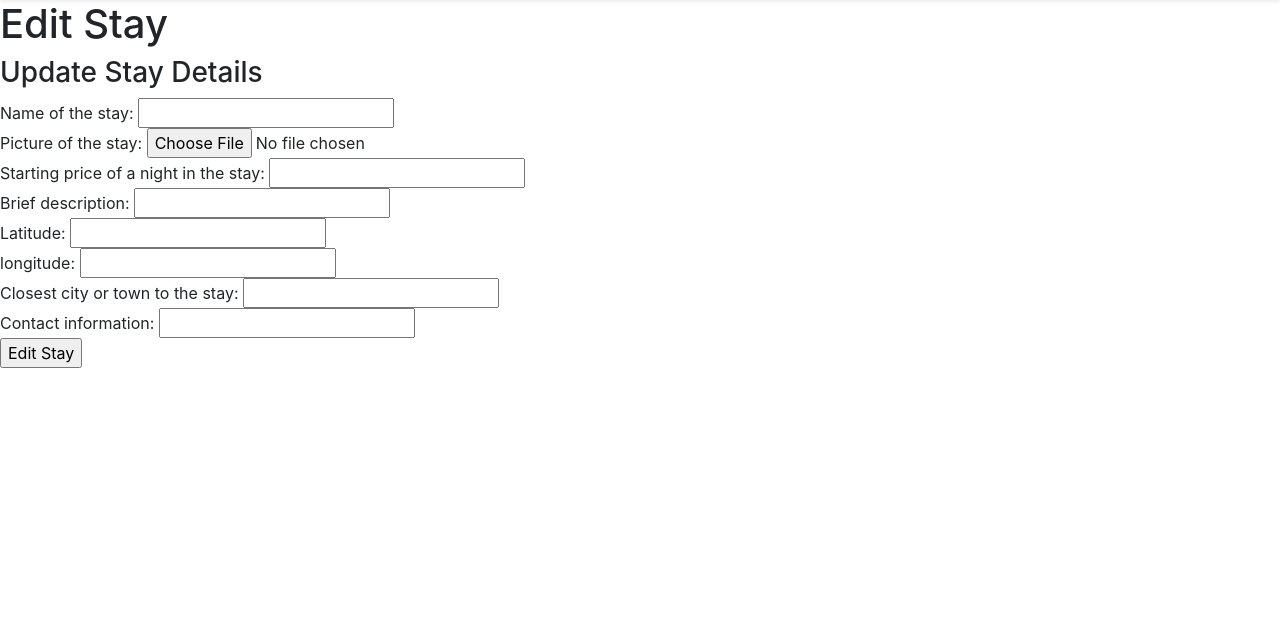
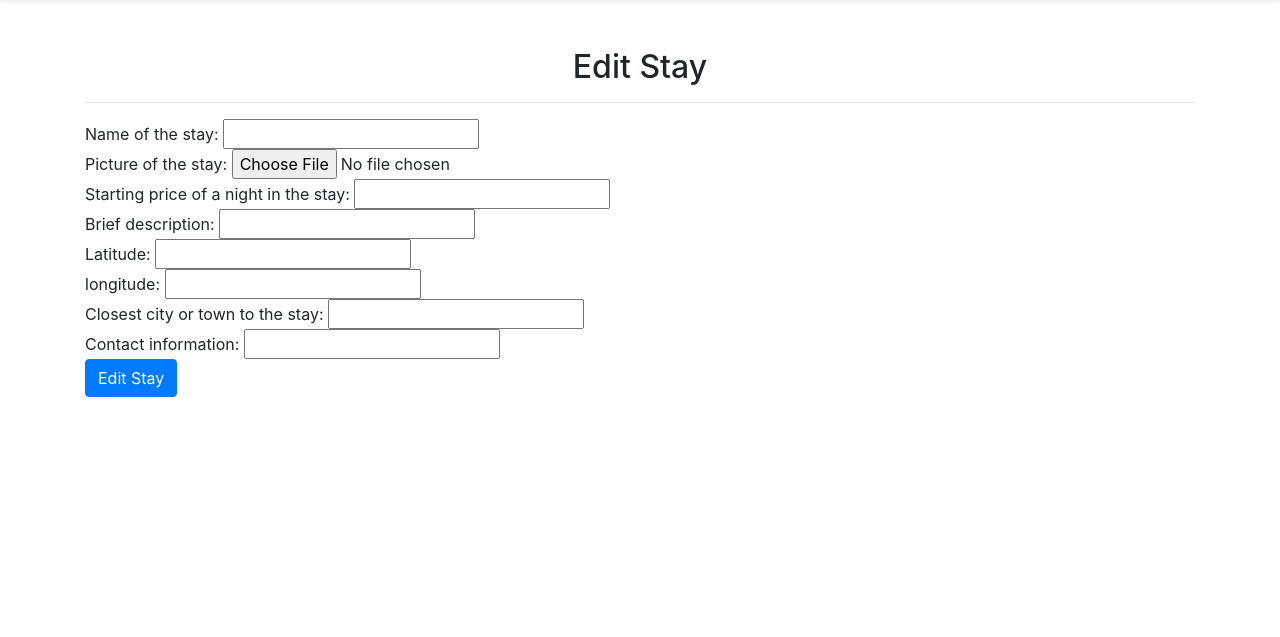
Before and after one commit to 2401566A/mystays_project, a Django app: template templates/mystays/edit_stay.html in a window 1280 px wide. Shown: the part 62-699 px from the top of the page. Run offline with Django 3.2, Linux system fonts and the light colour scheme; the template is opened without the code that fills it: values that come from a table or form of the project are taken from there, others are empty; some libraries are stand-ins or nearby versions.

Commit message:
formatted edit_stay.html

```diff
--- a/templates/mystays/edit_stay.html
+++ b/templates/mystays/edit_stay.html
@@ -1,15 +1,19 @@
 {% extends 'mystays/base.html' %}
 
 {% block title_block %}
-    Edit Stay
+Edit Stay
 {% endblock %}
 
 {% block body_block %}
-    <h1>Edit Stay</h1>
+<div class="container-sm">
+    <div class="page-header col-md-5 p-lg-5 mx-auto">
+        <h2 class="text-center">Edit Stay</h2>
+    </div>
+    <hr>
 
     <div>
-        <h3>Update Stay Details</h3>
-        <form id="stay_form" method="post" action="{% url 'mystays:edit_stay' user.username stay.slug %}" enctype="multipart/form-data">
+        <form id="stay_form" method="post" action="{% url 'mystays:edit_stay' user.username stay.slug %}"
+            enctype="multipart/form-data">
             {% csrf_token %}
             {% for hidden in form.hidden_fields %}
             {{ hidden }}
@@ -21,7 +25,8 @@
             <br />
             {% endfor %}
 
-            <input type="submit" name="submit" value="Edit Stay" />
+            <input class="btn btn-primary" type="submit" name="submit" value="Edit Stay" />
         </form>
     </div>
+</div>
 {% endblock %}
```
